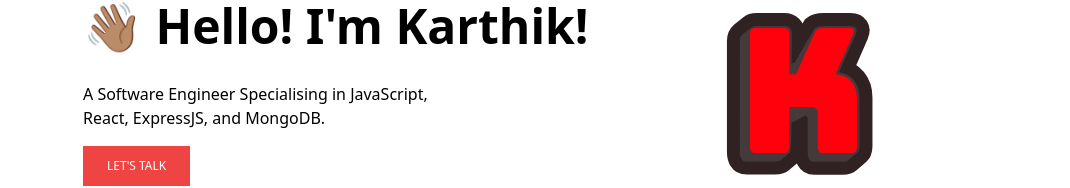
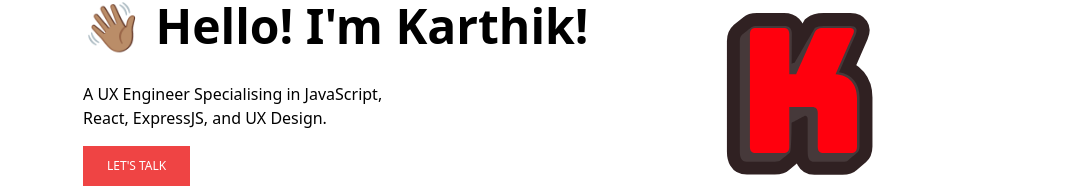
Before and after one commit to Karthxx/portfolio, a React (Vite) app: page / in a window 1280 px wide. Shown: the part 402-590 px from the top of the page, without its empty margins (109-1179 px from the left). Built offline with nearby package versions, Linux system fonts and the light colour scheme.

Commit message:
New Changes V2

```diff
--- a/src/Hero.jsx
+++ b/src/Hero.jsx
@@ -57,9 +57,9 @@ const Hero = () => {
           className="text-base font-medium my-4"
           variants={childVariants}
         >
-          A Software Engineer Specialising in JavaScript,
+          A UX Engineer Specialising in JavaScript,
           <br />
-          React, ExpressJS, and MongoDB.
+          React, ExpressJS, and UX Design.
         </motion.h1>
         <motion.button
           className="text-xs font-light uppercase bg-red-500 text-white px-6 py-3 my2"
```
